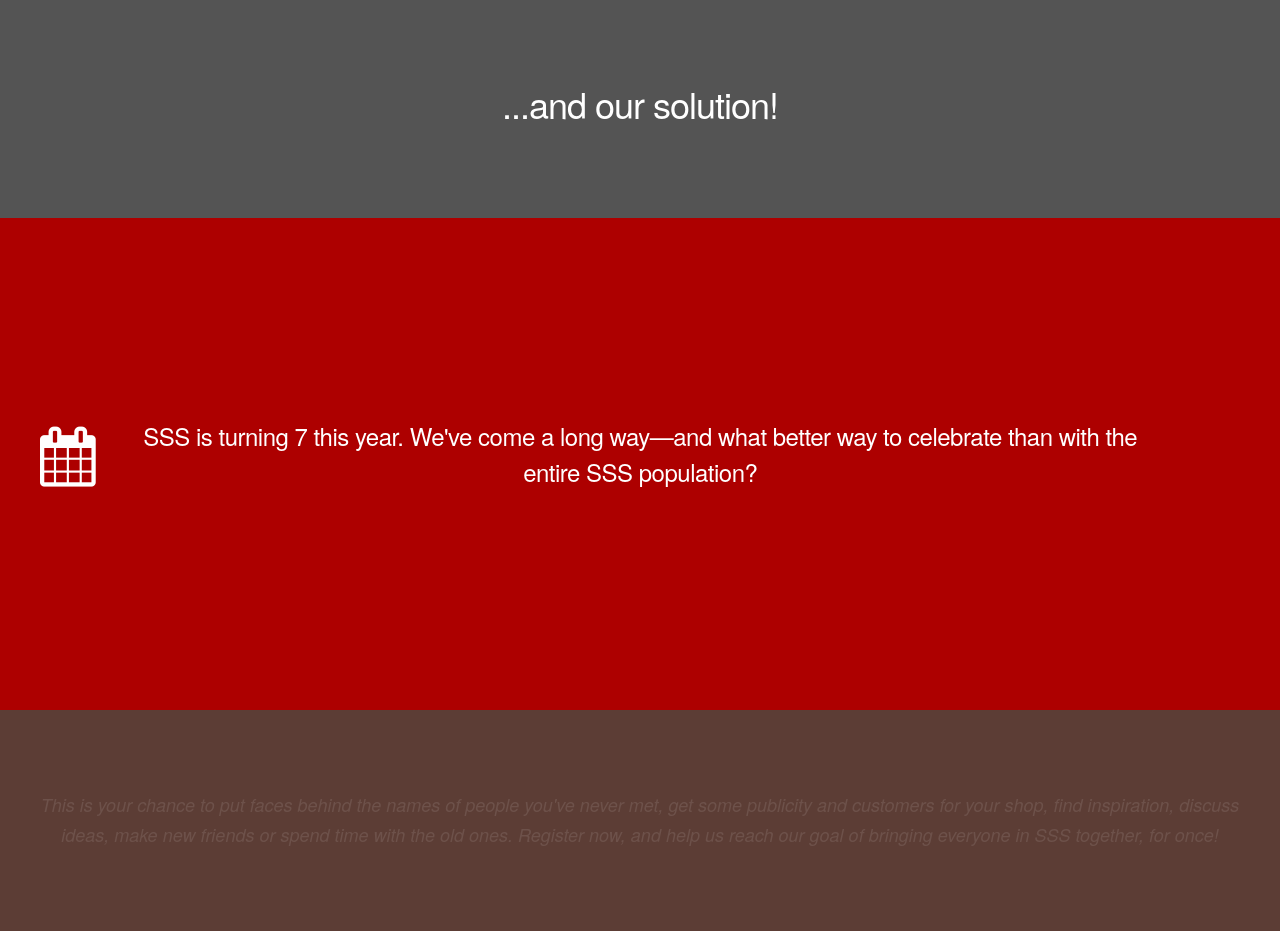
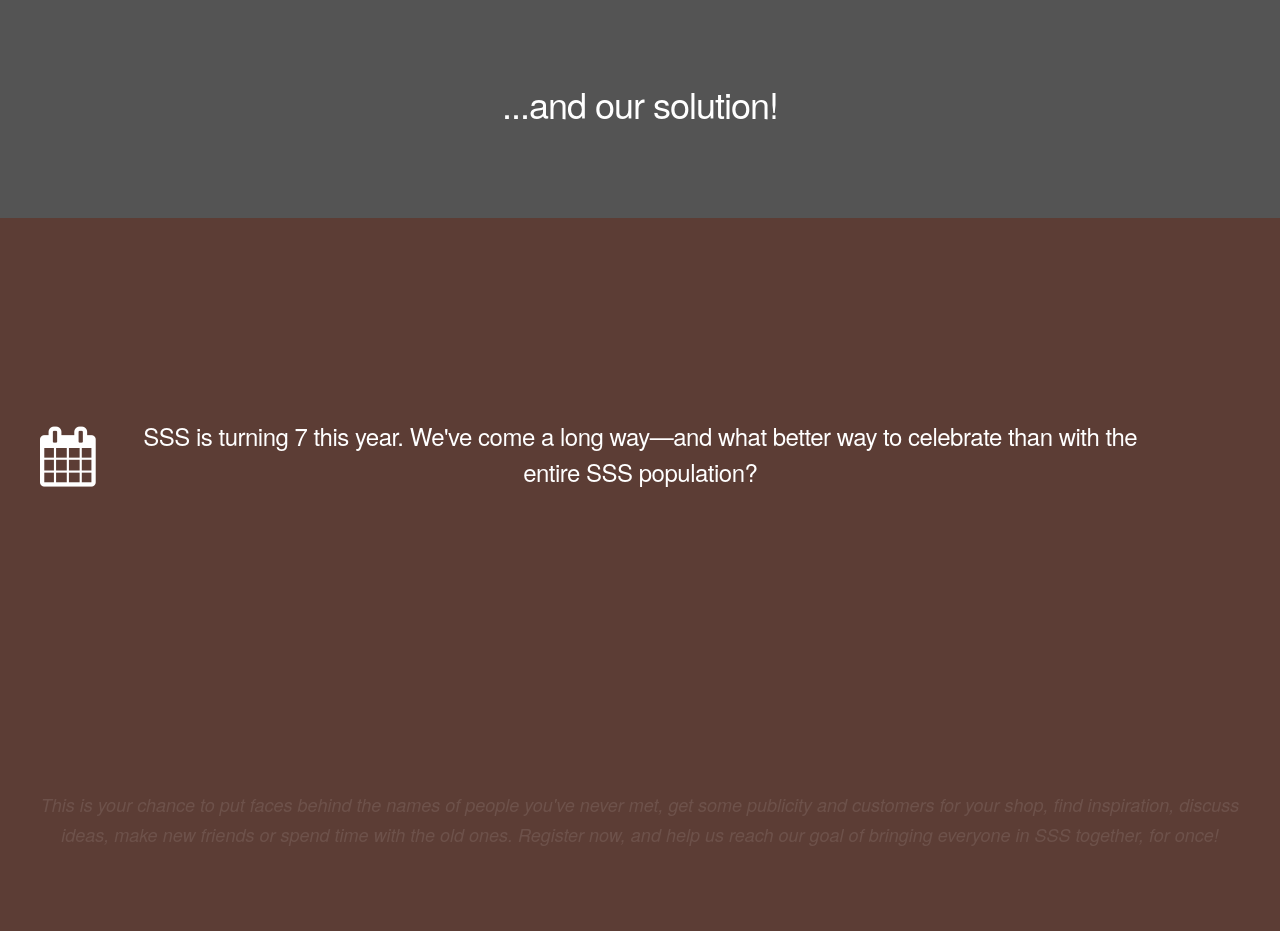
Before and after one commit to badrihippo/2016meet.sic.sssnet.tk, a Flask app: page / in a window 1280 px wide. Shown: the part 1459-2390 px from the top of the page. Run offline with Flask 2, Linux system fonts and the light colour scheme; parts of the project's set-up code (start-up, migrations or seed data) failed here and were passed over; some libraries are stand-ins or nearby versions.

Commit message:
Change section colour in index.htm to hide overflow background
While scrolling, the background image for the .sss-birthday section
sometimes went too high, showing the red background color instead.
This background color was changed to brown to match with the
following section, so that even if the "underflow" happens, it at
least isn't so noticeable.

```diff
--- a/templates/index.htm
+++ b/templates/index.htm
@@ -28,7 +28,7 @@
     color: #FFFFFF;
   }
   .section.sss-birthday {
-    background-color: #AD0000;
+    background-color: #5C3D35;
     color: #FFFFFF;
     background-image:url({{ url_for('static', filename='img/sssians.jpg') }});
     background-size: cover;
```
